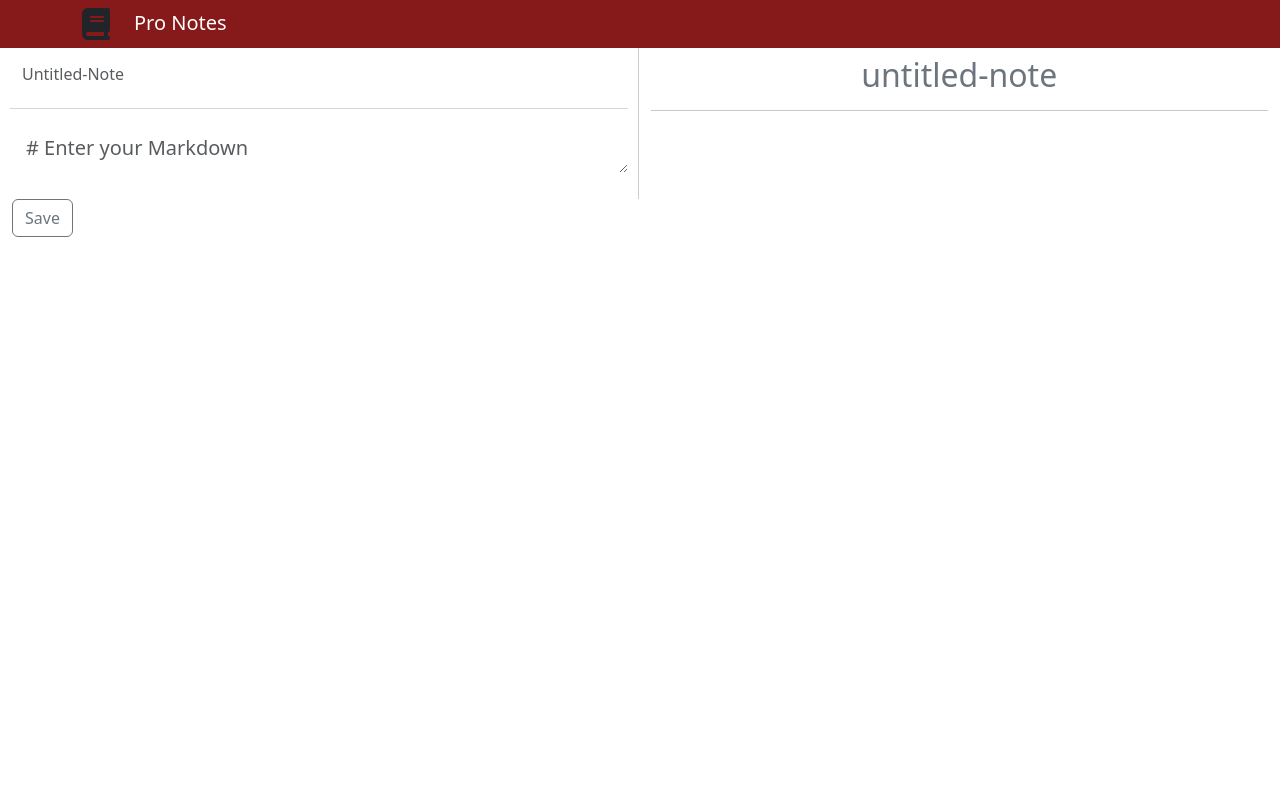
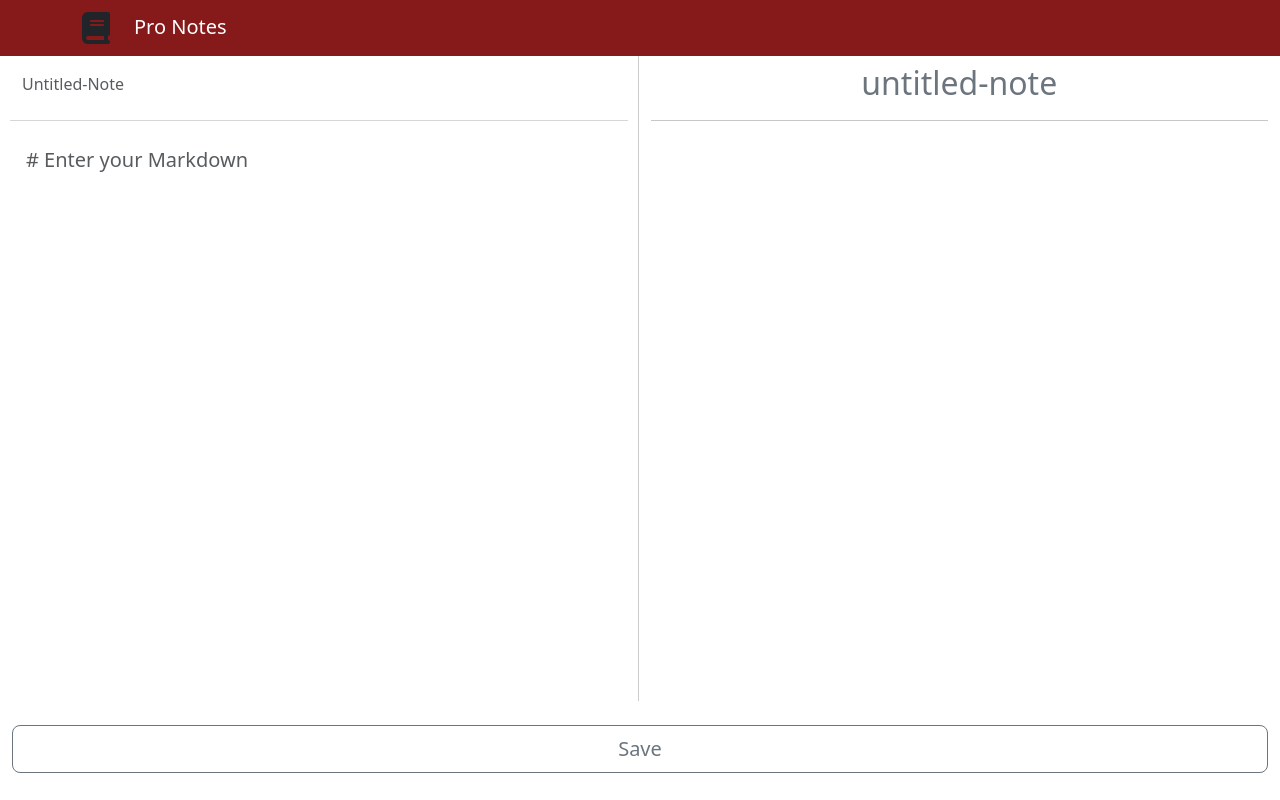
Before and after one commit to HammadK98/markdown-app, a React (Create React App) app: page / in a window 1280 px wide. Built offline with nearby package versions, Linux system fonts and the light colour scheme.

Commit message:
cleaned and styled components

```diff
--- a/src/components/Footer.js
+++ b/src/components/Footer.js
@@ -10,9 +10,15 @@ function Footer(props) {
   return (
     <>
       <Col>
-        <Button onClick={saveFileHandler} variant="outline-secondary">
-          Save
-        </Button>
+        <div className="d-grid gap-2 pt-4 pb-4">
+          <Button
+            onClick={saveFileHandler}
+            variant="outline-secondary"
+            size="lg"
+          >
+            Save
+          </Button>
+        </div>
       </Col>
     </>
   );
--- a/src/components/MarkdownInput.js
+++ b/src/components/MarkdownInput.js
@@ -1,28 +1,16 @@
-import { useEffect, useRef, useState } from "react";
+import { useState } from "react";
 import { Col, Form, Row } from "react-bootstrap";
 import classes from "./MarkdownInput.module.css";
 
 function MarkdownInput(props) {
-  const textRef = useRef();
+  // eslint-disable-next-line
   const [value, setValue] = useState();
 
-  useEffect(() => {
-    if (textRef && textRef.current) {
-      textRef.current.style.height = "0px";
-      const taHeight = textRef.current.scrollHeight;
-      textRef.current.style.height = taHeight + "px";
-    }
-  }, [value]);
-
   function fileNameHandler(event) {
-    event.preventDefault();
-
     props.onFileNameInput(event.target.value);
   }
 
   function textInputHandler(event) {
-    event.preventDefault();
-
     setValue(event.target.value);
     props.onSaveMarkdownInput(event.target.value);
   }
@@ -33,6 +21,7 @@ function MarkdownInput(props) {
           <Col className="text-muted">
             <Form.Control
               className="border-0 shadow-none"
+              style={{ height: "5vh" }}
               type="text"
               placeholder="Untitled-Note"
               onChange={fileNameHandler}
@@ -46,10 +35,10 @@ function MarkdownInput(props) {
               as="textarea"
               className="border-0 shadow-none text-start"
               size="lg"
+              style={{ height: "67.3vh", resize: "none" }}
               type="text"
               placeholder="# Enter your Markdown"
               onChange={textInputHandler}
-              ref={textRef}
             />
           </Form.Group>
         </Row>
--- a/src/components/MarkdownInput.module.css
+++ b/src/components/MarkdownInput.module.css
@@ -1,15 +1,9 @@
-/* Custom CSS for columns and responsive border */
 .column {
   padding: 10px;
-  /* background-color: #f0f0f0;
-  border: 1px solid #ccc;
-  border-right: none; Remove right border initially */
 }
 
 @media (min-width: 768px) {
-  /* Apply border between columns on screens with a minimum width of 768px */
   .column {
     border-right: 1px solid #ccc;
-    height: 100%;
   }
 }
--- a/src/components/MarkdownPreview.js
+++ b/src/components/MarkdownPreview.js
@@ -5,11 +5,13 @@ import remarkGfm from "remark-gfm";
 function MarkdownPreview(props) {
   return (
     <Col className="pt-2">
-      <h2 className="text-center text-secondary">{props.showTitle}</h2>
+      <h2 style={{ height: "5vh" }} className="text-center text-secondary">
+        {props.showTitle}
+      </h2>
       <hr />
       <ReactMarkdown
         children={props.onSaveMarkdownInput}
-        remarkPlugins={[[remarkGfm, {singleTilde: false}]]}
+        remarkPlugins={[[remarkGfm, { singleTilde: false }]]}
       />
     </Col>
   );
--- a/src/components/Navigation.js
+++ b/src/components/Navigation.js
@@ -1,4 +1,3 @@
-import { faMarkdown } from "@fortawesome/free-brands-svg-icons";
 import { faBook } from "@fortawesome/free-solid-svg-icons";
 import { FontAwesomeIcon } from "@fortawesome/react-fontawesome";
 import { Col, Container, Navbar, Row } from "react-bootstrap";
@@ -6,7 +5,7 @@ import { Col, Container, Navbar, Row } from "react-bootstrap";
 function Navigation() {
   return (
     <>
-      <Navbar style={{ backgroundColor: "#861919" }} data-bs-theme="dark">
+      <Navbar style={{ backgroundColor: "#861919", height: "7vh" }} data-bs-theme="dark">
         <Container>
           <Row xs="auto">
             <Col>
```
